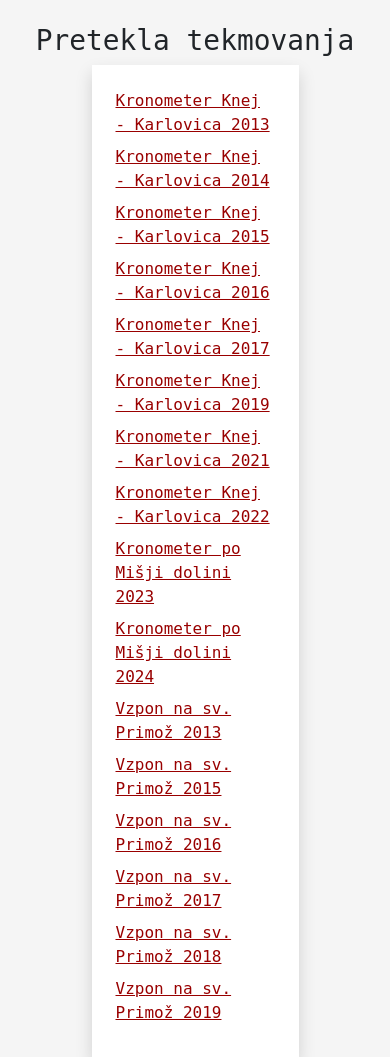
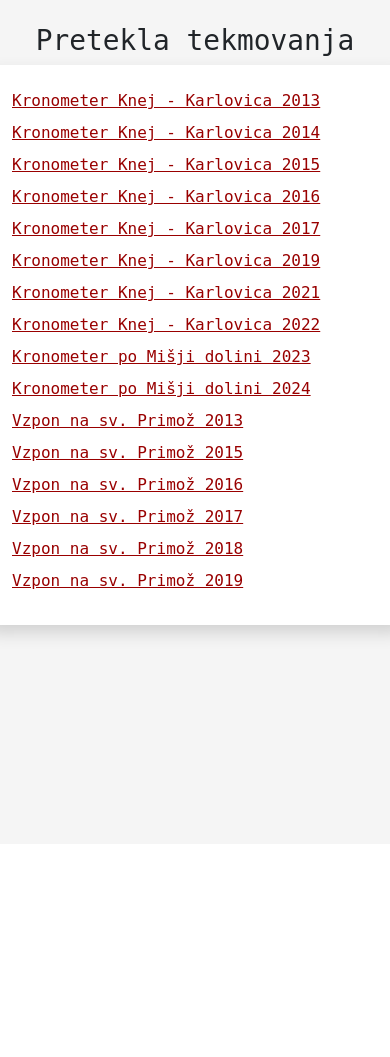
Before and after one commit to astaric/kronometer, a Django app: page /list in a window 390 px wide. After the commit the page ends 645 px from the top, so only its background shows below. Run offline with Django 5.2, Linux system fonts and the light colour scheme; data comes from the database, SQL or seed files in the repository; parts of the project's set-up code (start-up, migrations or seed data) failed here and were passed over.

Commit message:
fix layout

```diff
--- a/competition/templates/competition/list.html
+++ b/competition/templates/competition/list.html
@@ -6,7 +6,7 @@
 
 {% block content %}
     <div class="row">
-        <div class="container shadow col-6 p-4" style="background-color: white;">
+        <div class="container shadow col-md-6 p-4" style="background-color: white;">
             {% for competition in competitions %}
                 <div class="pb-2">
                     <a href="{% url 'competition_results' slug=competition.slug %}">
```
